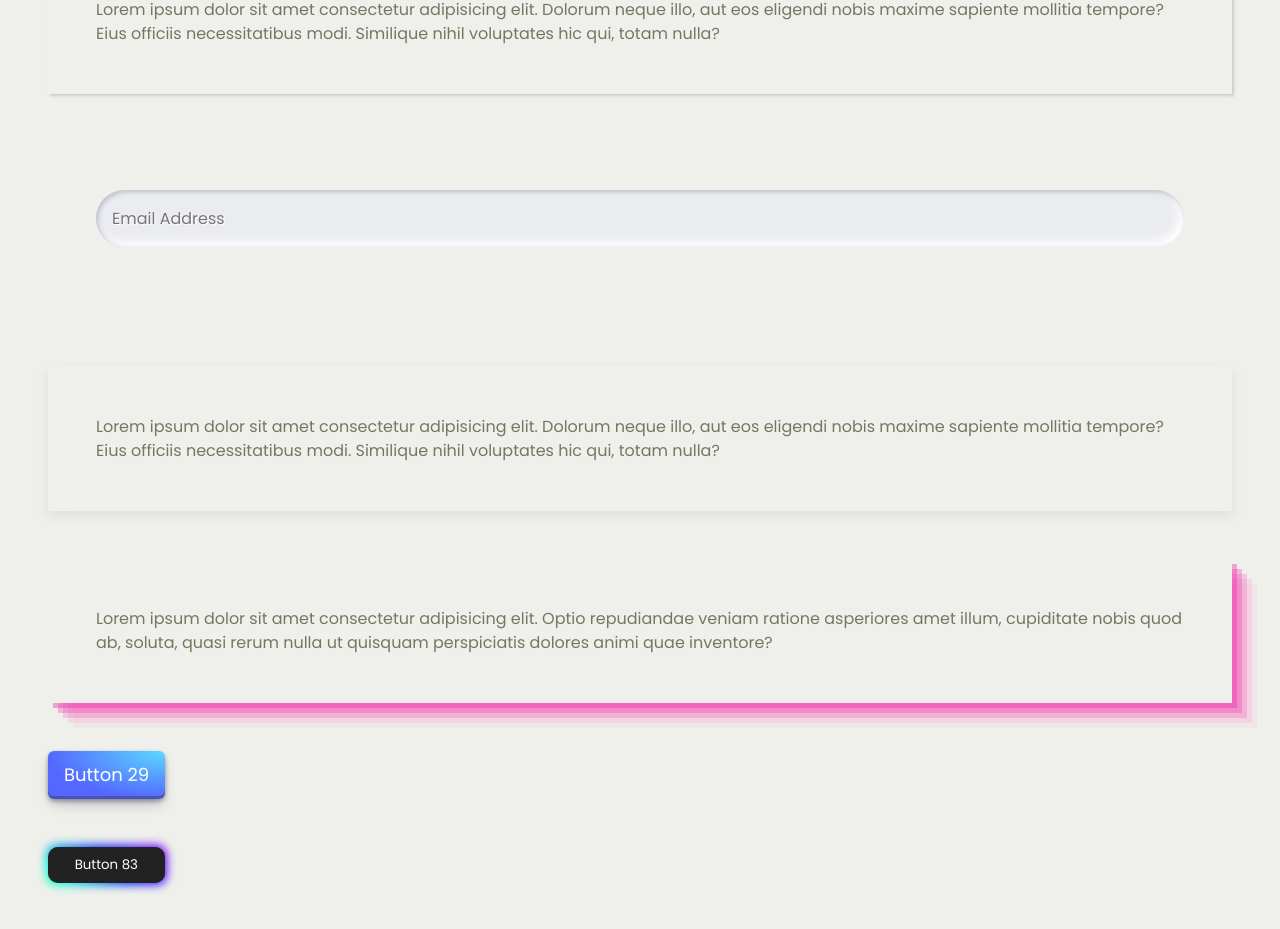
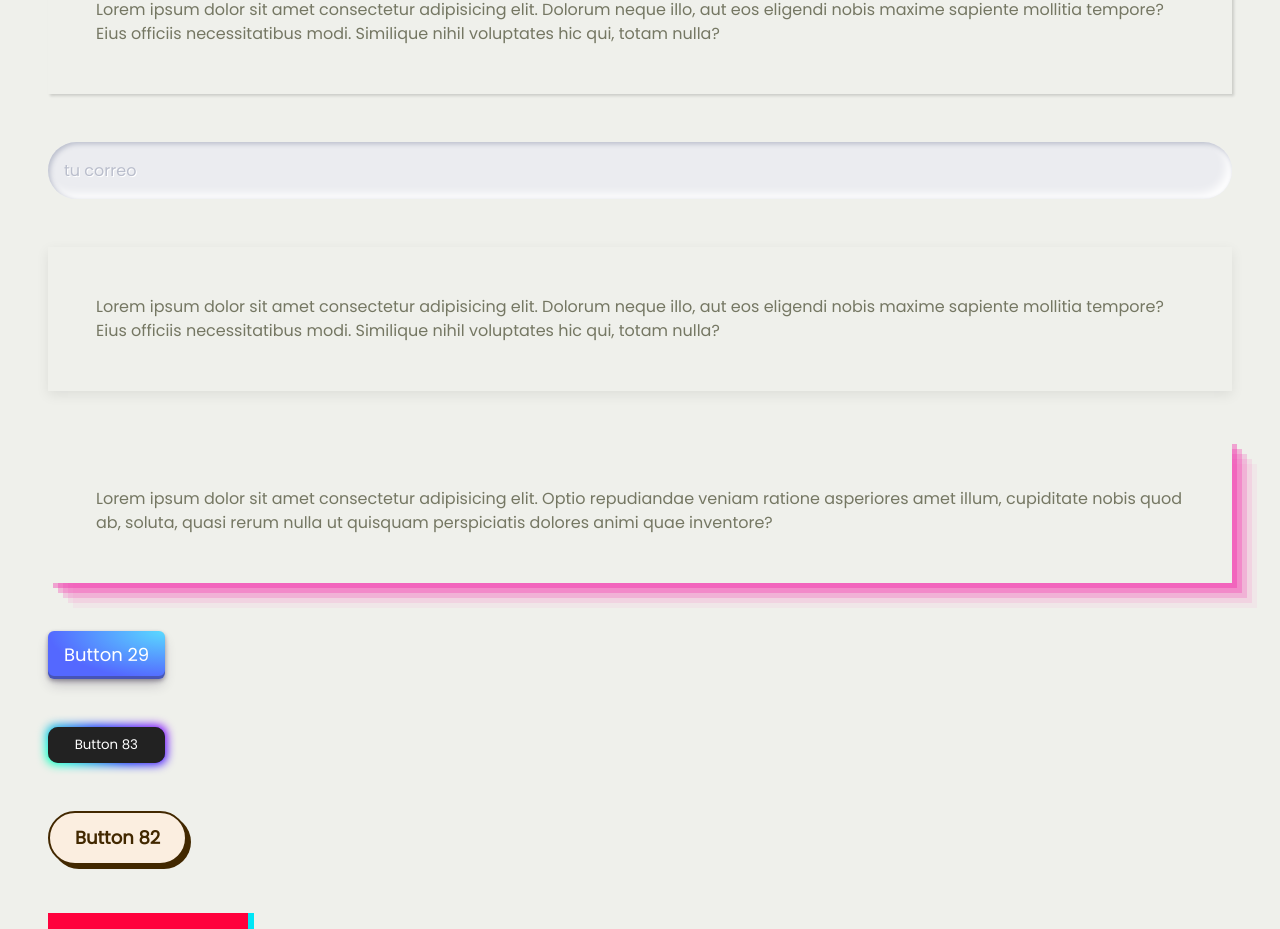
Before and after one commit to vlbn/fancy, a Vue app: page /about in a window 1280 px wide. Shown: the part 1091-2020 px from the top of the page. Built offline with nearby package versions, Linux system fonts and the light colour scheme; no server answers.

Commit message:
nice things pt4

```diff
--- a/src/assets/sass/app_defaults.scss
+++ b/src/assets/sass/app_defaults.scss
@@ -49,3 +49,13 @@ img {
   scrollbar-color: #9c9c9c transparent !important;
   scrollbar-width: thin !important;
 }
+
+::-moz-selection {
+  color: white;
+  background: #9c9c9c;
+}
+
+::selection {
+  color: white;
+  background: #9c9c9c;
+}
--- a/src/assets/sass/niceInputs.scss
+++ b/src/assets/sass/niceInputs.scss
@@ -26,6 +26,15 @@ $color-white: #fff;
             box-shadow: inset 1px 1px 2px $color-shadow, inset -1px -1px 2px $color-white;
         }
 
+        ::placeholder {
+            color: $color-shadow;
+        }
+
+        ::-ms-input-placeholder {
+            color: $color-shadow;
+        }
+
+
         label {
             display: block;
             margin-bottom: $ruler * 1.5;
--- a/src/views/AboutView.vue
+++ b/src/views/AboutView.vue
@@ -40,9 +40,9 @@ import router from "@/router";
     eligendi nobis maxime sapiente mollitia tempore? Eius officiis necessitatibus modi.
     Similique nihil voluptates hic qui, totam nulla?
   </div>
-  <div class="m-6 p-6 niceInput-1">
+  <div class="m-6 niceInput-1">
     <label>
-      <input type="text" placeholder="Email Address" />
+      <input type="text" placeholder="tu correo" />
     </label>
   </div>
   <div class="niceBox-3 p-6 m-6">
```
